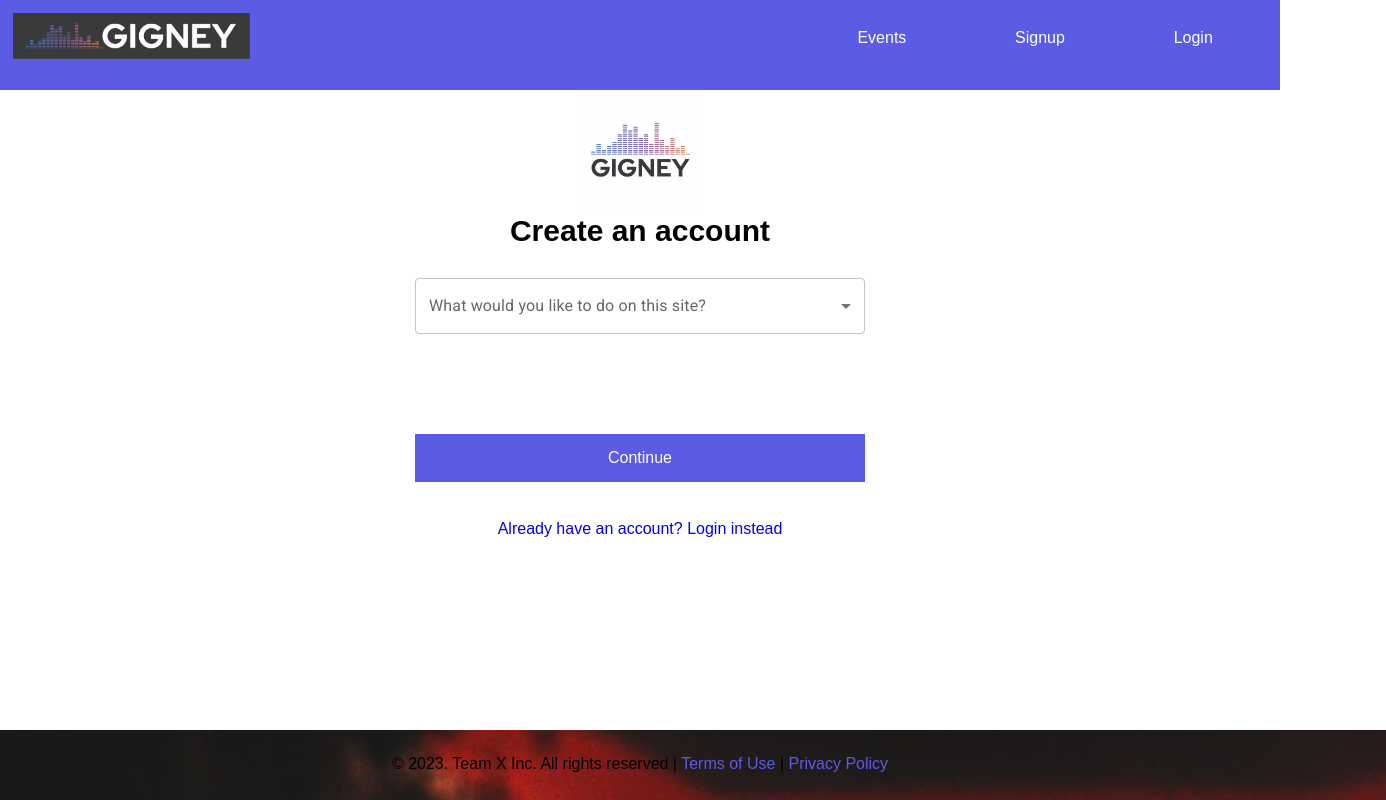
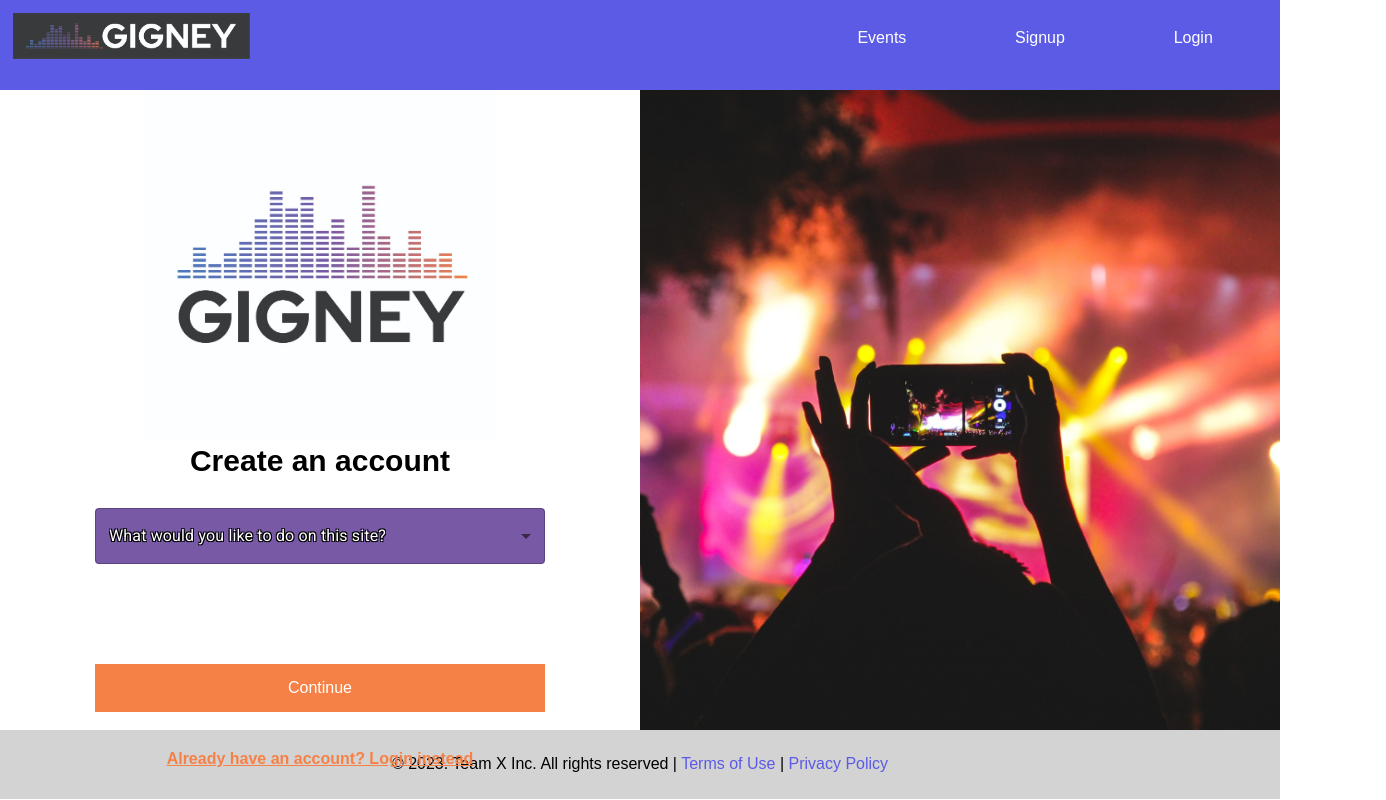
Before and after one commit to GRDE3024-DIG33-DigEx-Major-Project-2/frontendA3, a React (Create React App) app: page /signup in a window 1280 px wide. Shown: the top 800 px of the page, 1386 px wide, since content can reach past the window. Built offline with nearby package versions, Linux system fonts and the light colour scheme.

Commit message:
scss change for main sign up screen

```diff
--- a/src/static/style.css
+++ b/src/static/style.css
@@ -145,6 +145,12 @@ a {
   height: 80vh;
 }
 
+.signup-left,
+.signup-right {
+  width: 50%;
+  height: 100%;
+}
+
 .signup-next-button {
   margin: auto;
   text-align: center;
@@ -159,7 +165,7 @@ a {
   display: inline-block;
   font-size: 16px;
   cursor: pointer;
-  background-color: #5b5be6;
+  background-color: #F58146;
   color: white;
   width: 450px;
 }
@@ -194,10 +200,9 @@ a {
 }
 
 .signup-logo img {
-  width: 120px;
+  width: 300px;
   text-align: center;
   margin: auto;
-  text-align: center;
 }
 
 .signup-right .signup-logo img {
@@ -212,6 +217,42 @@ a {
 .login-link {
   margin: auto;
   padding-top: 15px;
+}
+
+.signup-logo {
+  text-align: center;
+  margin: auto;
+  width: 100%;
+}
+.signup-logo img {
+  width: 350px;
+  text-align: center;
+  margin: auto;
+  text-align: center;
+}
+
+.signup-right {
+  background-color: #9c9ced;
+  flex: 50%;
+}
+.signup-right img {
+  width: 100%;
+  height: 100%;
+}
+
+.login-divert {
+  text-decoration: underline;
+  color: #F58146;
+  font-weight: bold;
+}
+
+#demo-simple-select {
+  background-color: #7759A6;
+}
+
+#demo-simple-select-label {
+  color: #ffffff;
+  text-shadow: -1px -1px 0 #000, 1px -1px 0 #000, -1px 1px 0 #000, 1px 1px 0 #000;
 }
 
 /* RESET PASSWORD */
--- a/src/static/style.scss
+++ b/src/static/style.scss
@@ -156,6 +156,12 @@ a {
   height: 80vh;
 }
 
+.signup-left,
+.signup-right {
+  width: 50%;
+  height: 100%;
+}
+
 .signup-next-button {
   margin: auto;
   text-align: center;
@@ -170,7 +176,7 @@ a {
   display: inline-block;
   font-size: 16px;
   cursor: pointer;
-  background-color: #5b5be6;
+  background-color: #F58146;
   color: white;
   width: 450px;
 }
@@ -205,10 +211,9 @@ a {
 }
 
 .signup-logo img {
-  width: 120px;
+  width: 300px;
   text-align: center;
   margin: auto;
-  text-align: center;
 }
 
 .signup-right .signup-logo img {
@@ -224,7 +229,40 @@ a {
   margin: auto;
   padding-top: 15px;
 }
+.signup-logo {
+	text-align: center;
+	margin: auto;
+	width: 100%;
+	img {
+		width: 350px;
+		text-align: center;
+		margin: auto;
+		text-align: center;
+	}
+}
+.signup-right {
+		img {
+			width: 100%;
+      height: 100%;
+		}
+	background-color: #9c9ced;
+	flex: 50%;
+}
 
+.login-divert{
+  text-decoration: underline;
+  color:#F58146;
+  font-weight:bold;
+}
+
+#demo-simple-select{
+  background-color: #7759A6;
+}
+
+#demo-simple-select-label{
+color:#ffffff;
+text-shadow: -1px -1px 0 #000, 1px -1px 0 #000, -1px 1px 0 #000, 1px 1px 0 #000;
+}
 
 /* RESET PASSWORD */
 .reset-pwd-form {
```
Also changed, not shown: 1 other file (tests, documents, lock files or other folders).
